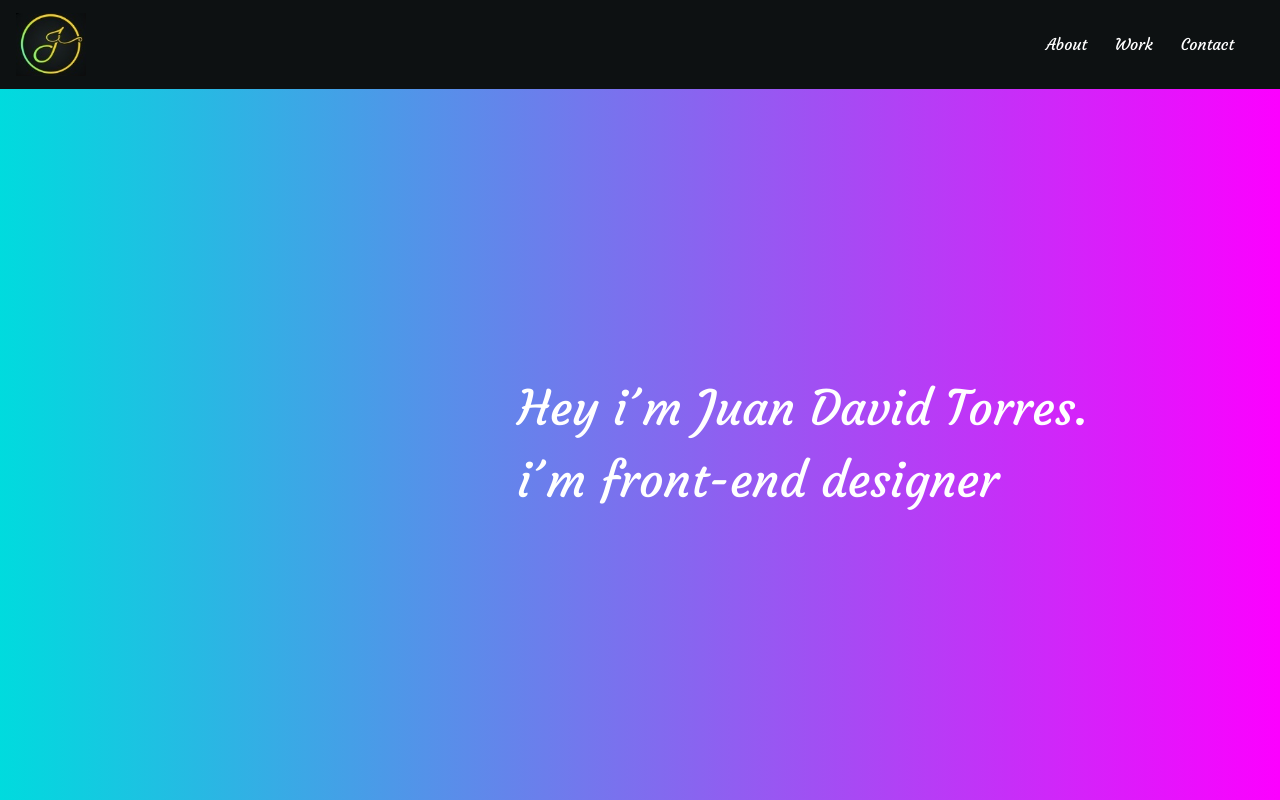
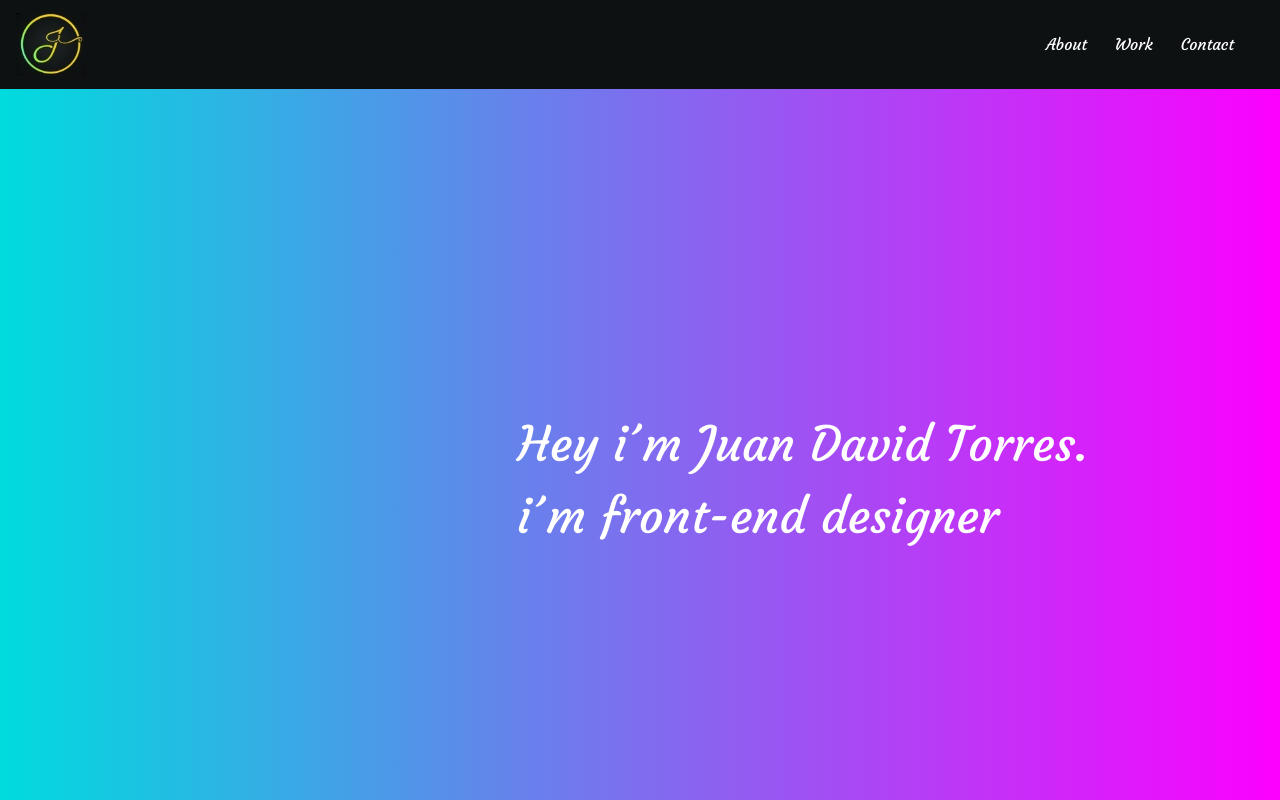
Before and after one commit to JuanTorres8718/Portfolio-React, a React (Create React App) app: page / in a window 1280 px wide. Shown: the top 800 px of the page. Built offline with nearby package versions, Linux system fonts and the light colour scheme.

Commit message:
correction

```diff
--- a/src/styles/Content.css
+++ b/src/styles/Content.css
@@ -51,7 +51,7 @@
 
 .title{
     width: 70vw;
-    height: 111vh;
+    height: 120vh;
     margin: auto;
     display: flex;
     justify-content: flex-end;
```
